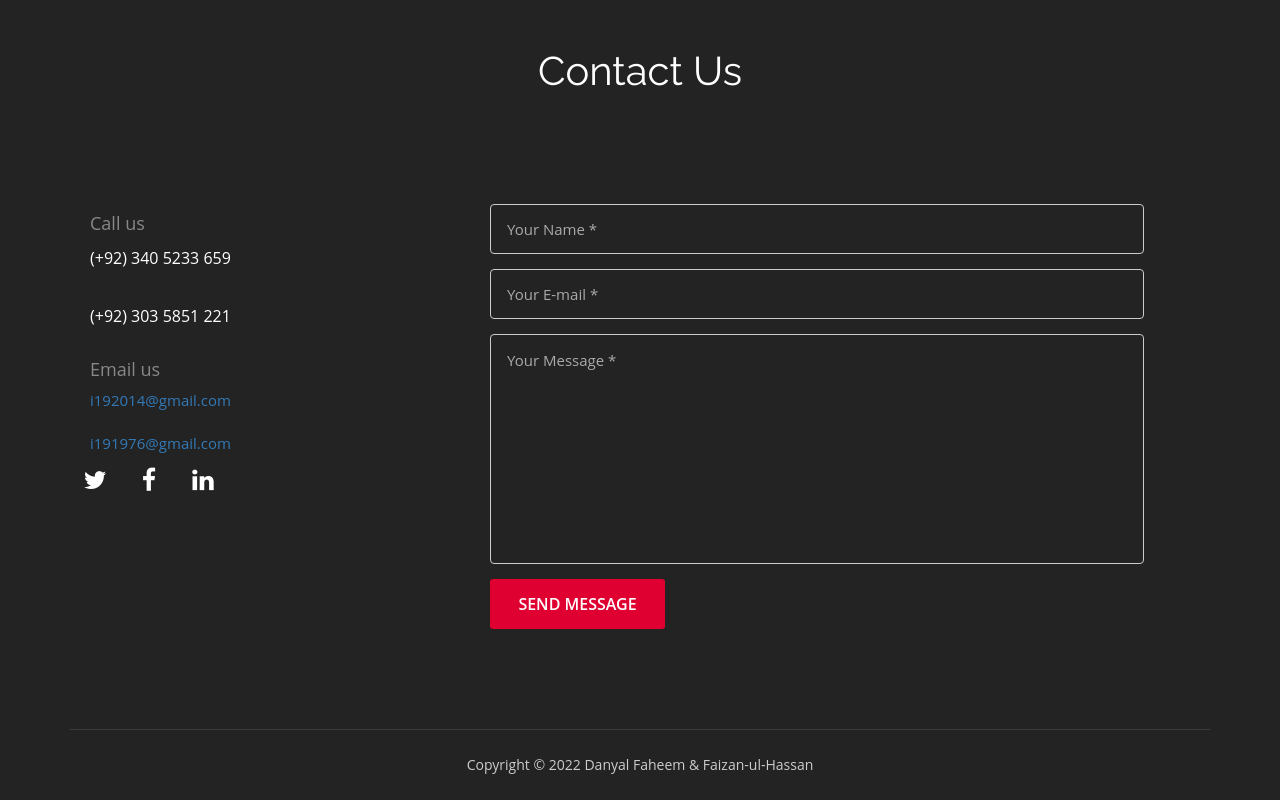
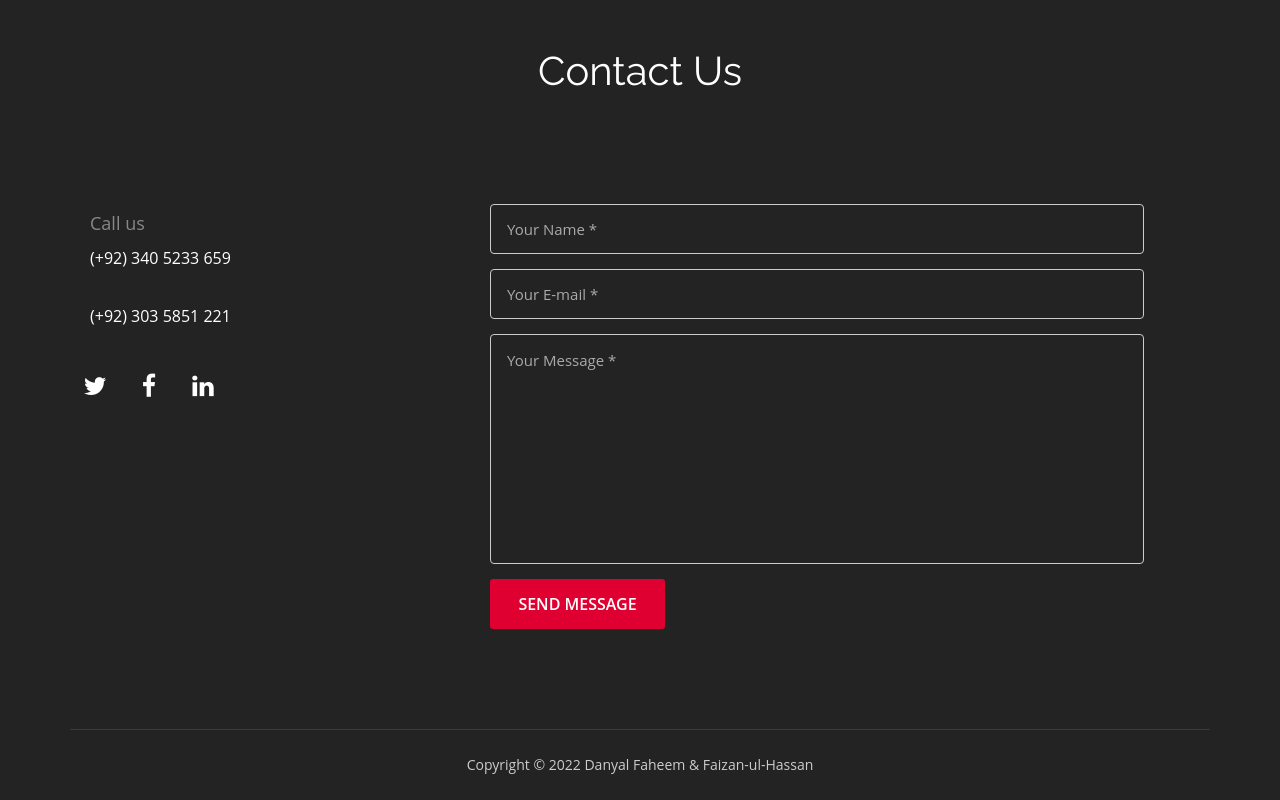
Before and after one commit to DanyalFaheem/Mining-Massive-Datasets, a plain HTML site: page docs/index.html in a window 1280 px wide. Shown: the part 3829-4629 px from the top of the page. Drawn offline with Linux system fonts and the light colour scheme.

Commit message:
Removed emails

```diff
--- a/docs/index.html
+++ b/docs/index.html
@@ -409,13 +409,6 @@
         <p>(+92) 340 5233 659</p>
         <p>(+92) 303 5851 221</p>
       </div>
-      <div class="detail">
-        <h4>Email us</h4>
-        <a href="mailto:i192014@gmail.com">i192014@gmail.com</a>
-        <br>
-        <br>
-        <a href="mailto:i191976@gmail.com">i191976@gmail.com</a>
-      </div>
     </div>
 
 
```
